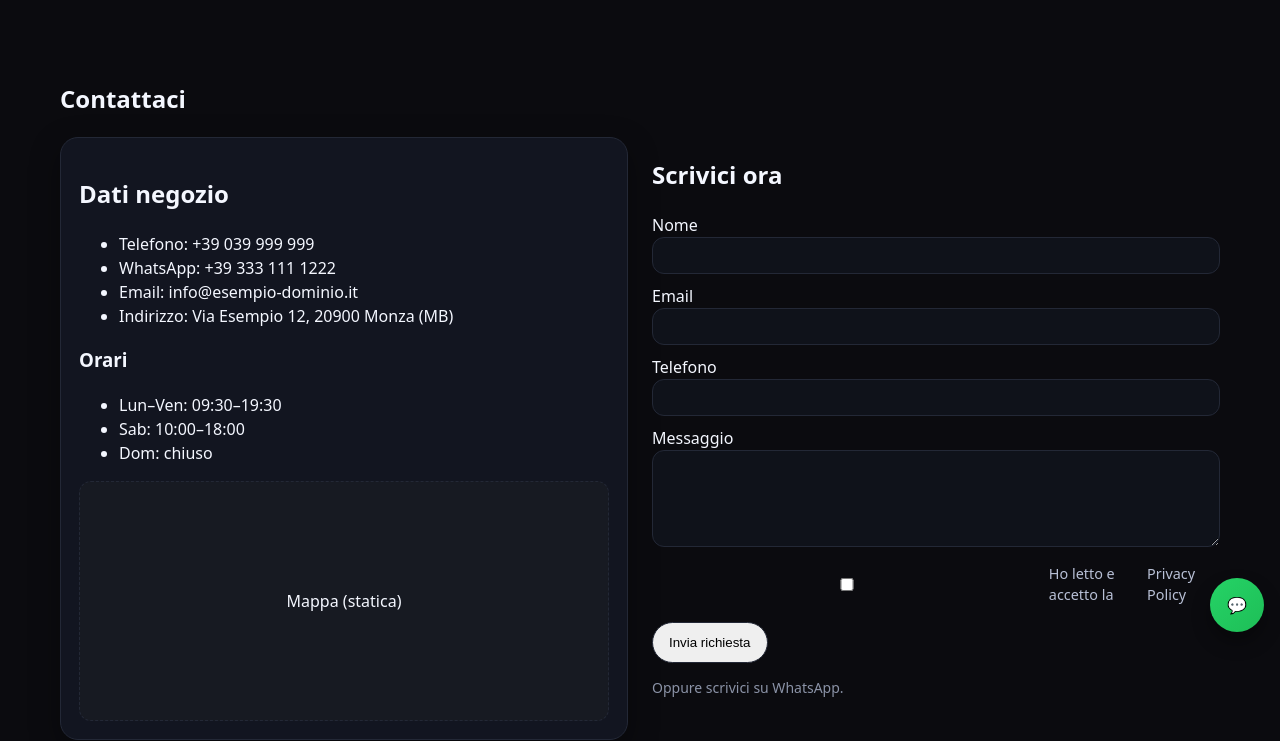
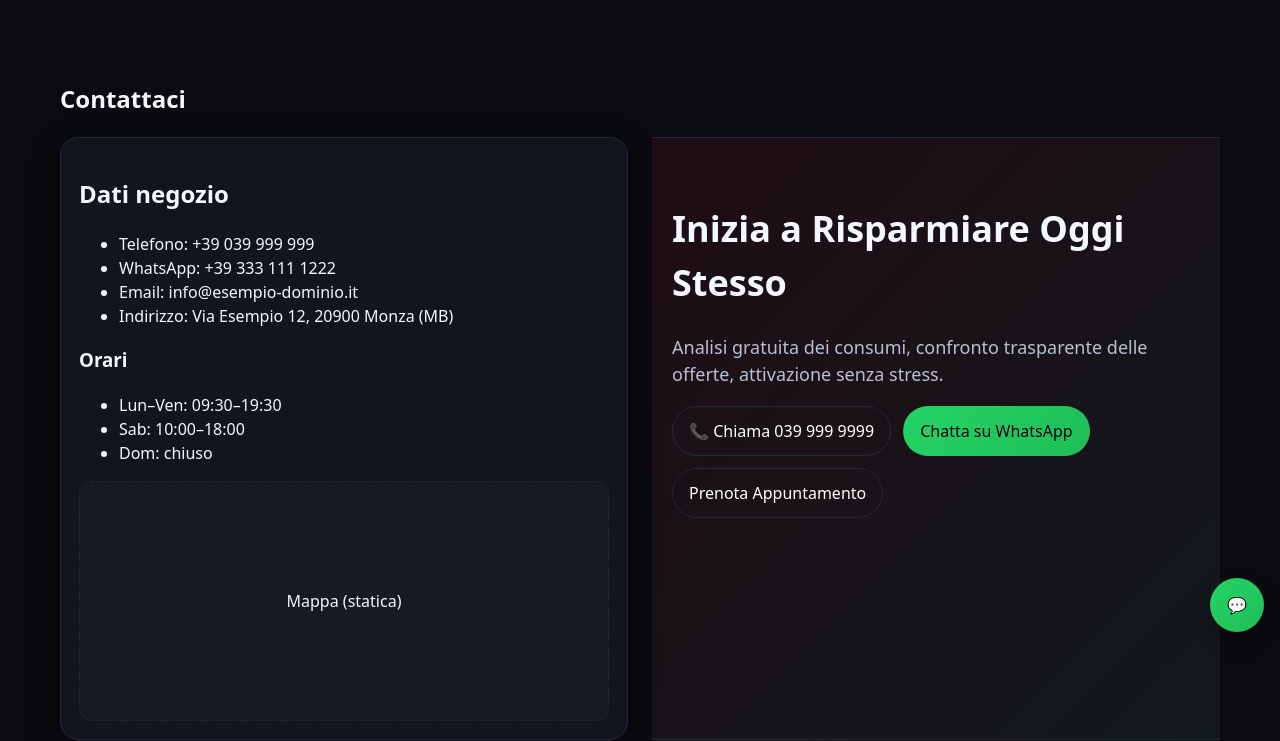
Before and after one commit to raydalessandro/Vodafone-shery, a plain HTML site: page contatti.html in a window 1280 px wide. Shown: the part 92-833 px from the top of the page. Drawn offline with Linux system fonts and the light colour scheme.

Commit message:
contatti.html

```diff
--- a/contatti.html
+++ b/contatti.html
@@ -55,6 +55,18 @@
             <div class="map-placeholder" role="img" aria-label="Mappa posizione negozio">Mappa (statica)</div>
           </div>
 
+          <section class="section section-accent">
+  <div class="container">
+    <h2 class="section-title">Inizia a Risparmiare Oggi Stesso</h2>
+    <p class="lead">Analisi gratuita dei consumi, confronto trasparente delle offerte, attivazione senza stress.</p>
+    <div class="cta-row">
+      <a class="btn btn-outline" href="tel:+390399999999">📞 Chiama 039 999 9999</a>
+      <a class="btn btn-whatsapp" href="https://wa.me/39333111222" target="_blank" rel="noopener">Chatta su WhatsApp</a>
+      <a class="btn btn-outline" href="https://calendly.com/tuo-negozio/30min" target="_blank" rel="noopener">Prenota Appuntamento</a>
+    </div>
+  </div>
+</section>
+
           <div class="contact-form-wrapper" id="form">
             <h2>Scrivici ora</h2>
             <form class="contact-form" action="#" method="post" novalidate>
```
